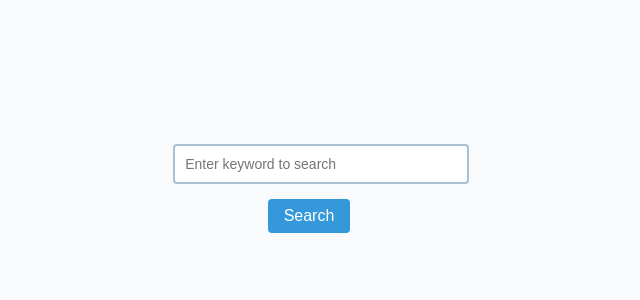
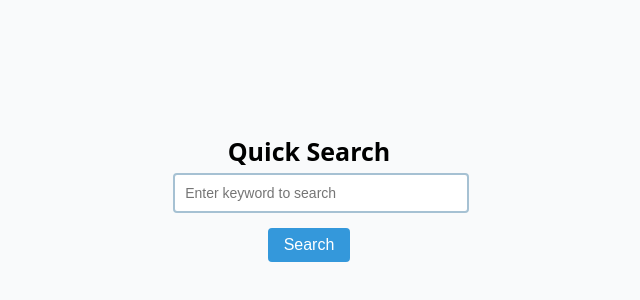
Before and after one commit to akindoju/search-engine, a React (Create React App) app: page / in a window 1280 px wide. Shown: the part 212-512 px from the top of the page, without its empty margins (331-971 px from the left). Built offline with nearby package versions, Linux system fonts and the light colour scheme.

Commit message:
set up redux

```diff
--- a/package.json
+++ b/package.json
@@ -8,8 +8,11 @@
     "@testing-library/user-event": "^12.8.0",
     "react": "^17.0.1",
     "react-dom": "^17.0.1",
+    "react-redux": "^7.2.2",
     "react-router-dom": "^5.2.0",
     "react-scripts": "4.0.3",
+    "redux": "^4.0.5",
+    "redux-logger": "^3.0.6",
     "web-vitals": "^1.1.0"
   },
   "scripts": {
--- a/src/components/searchbar/searchbar.css
+++ b/src/components/searchbar/searchbar.css
@@ -6,6 +6,11 @@ body {
   justify-content: center;
   min-height: 100vh;
   margin: 0;
+}
+
+h2 {
+  margin-bottom: 5px;
+  font-size: 25px;
 }
 
 .input {
--- a/src/components/searchbar/searchbar.jsx
+++ b/src/components/searchbar/searchbar.jsx
@@ -26,6 +26,7 @@ const SearchBar = () => {
 
   return (
     <div className="searchContainer">
+      <h2>Quick Search</h2>
       <input
         type="text"
         className="input"
--- a/src/index.js
+++ b/src/index.js
@@ -4,11 +4,15 @@ import './index.css';
 import App from './App';
 import reportWebVitals from './reportWebVitals';
 import { BrowserRouter } from 'react-router-dom';
+import { Provider } from 'react-redux';
+import store from './redux/store';
 
 ReactDOM.render(
-  <BrowserRouter>
-    <App />
-  </BrowserRouter>,
+  <Provider store={store}>
+    <BrowserRouter>
+      <App />
+    </BrowserRouter>
+  </Provider>,
   document.getElementById('root')
 );
 
--- /dev/null
+++ b/src/redux/rootReducer.js
@@ -0,0 +1,5 @@
+import { combineReducers } from 'redux';
+
+const rootReducer = combineReducers({});
+
+export default rootReducer;
--- /dev/null
+++ b/src/redux/store.js
@@ -0,0 +1,9 @@
+import { createStore, applyMiddleware } from 'redux';
+import logger from 'redux-logger';
+import rootReducer from './rootReducer';
+
+const middelwares = [logger];
+
+const store = createStore(rootReducer, applyMiddleware(...middelwares));
+
+export default store;
```
Also changed, not shown: 1 other file (tests, documents, lock files or other folders).
